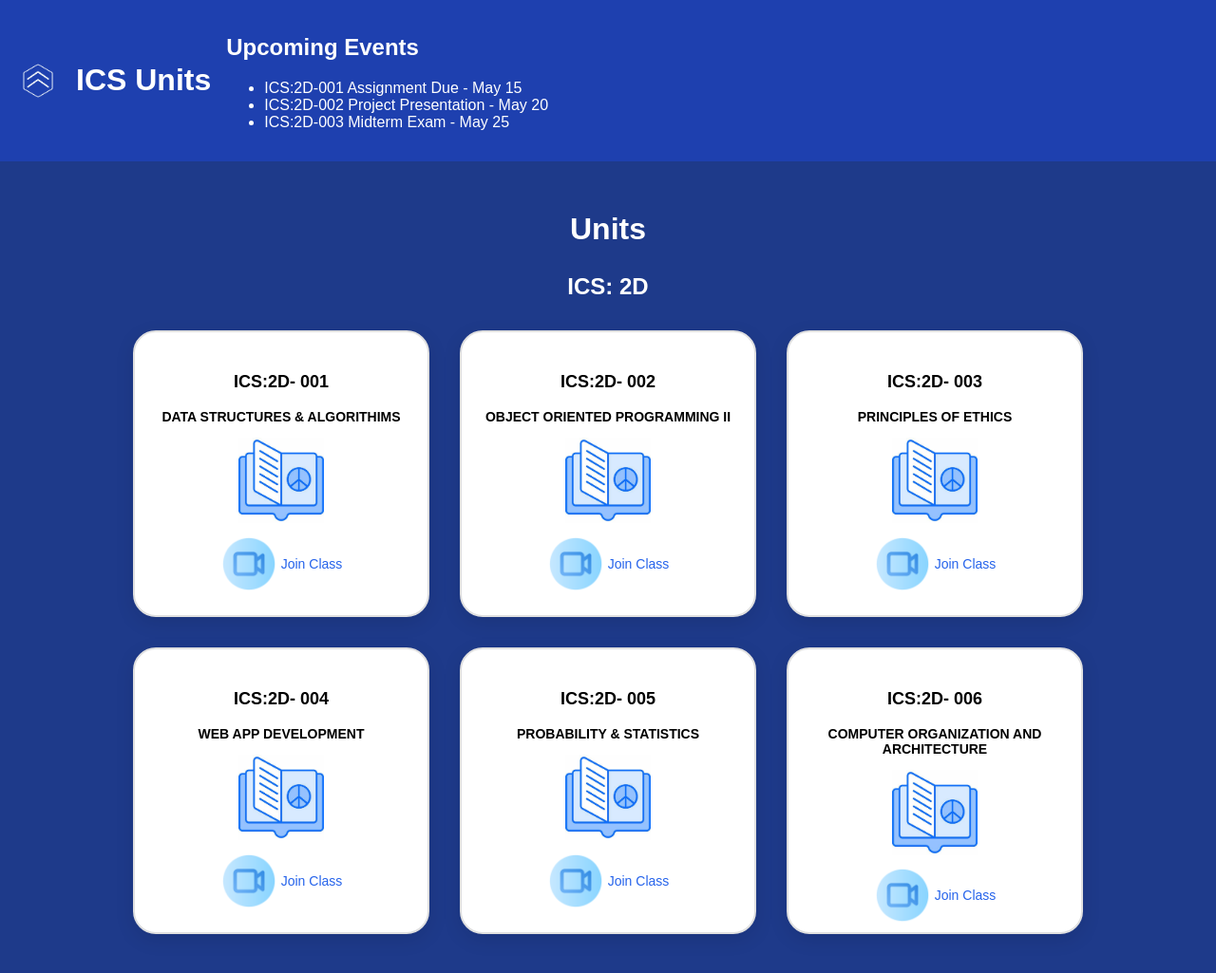
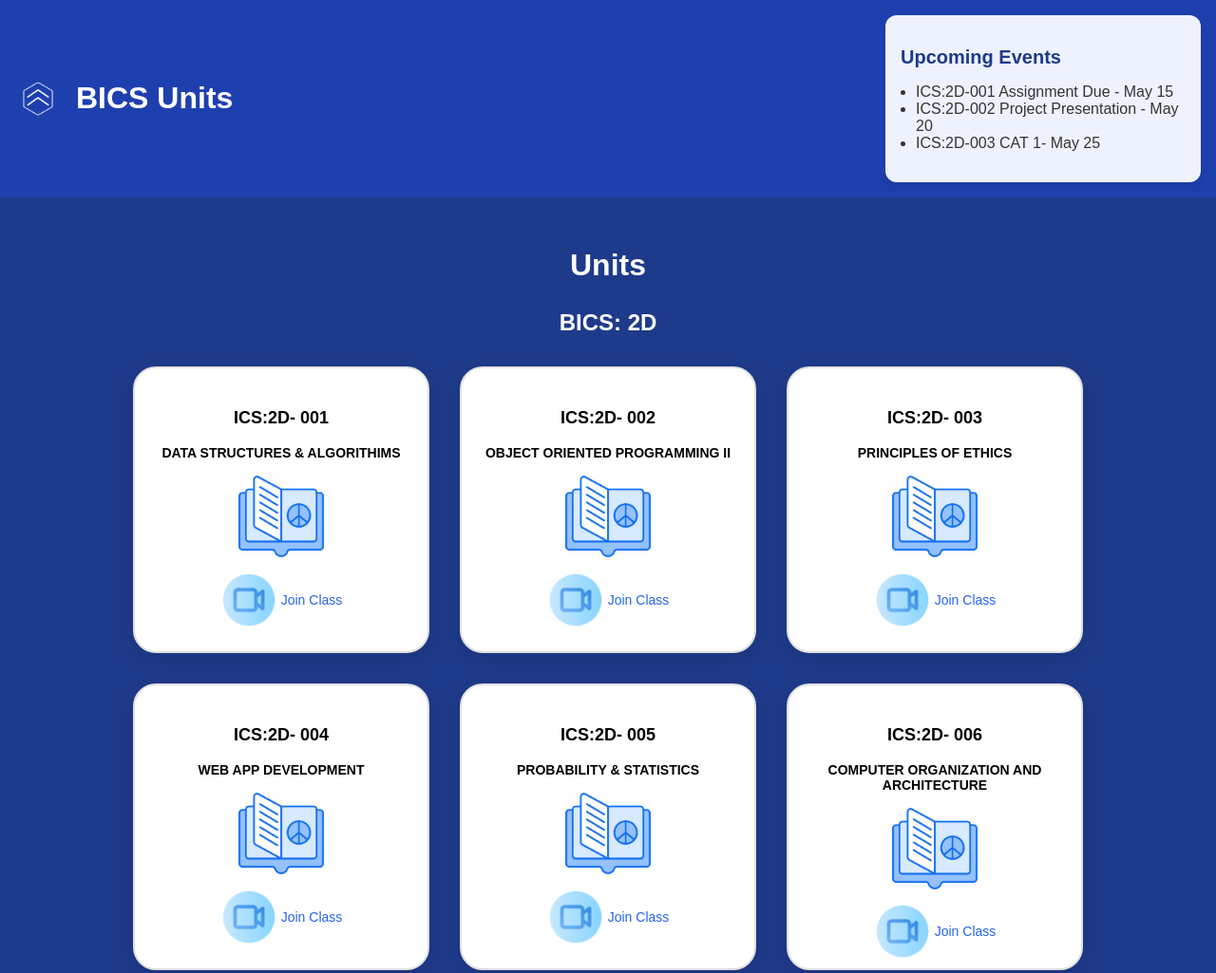
Before and after one commit to JeremiahSents/darasa-strath-final, a plain HTML site: page frontend-darasa/materials/student.html in a window 1280 px wide. Shown: the whole page at 95% size. Drawn offline with Linux system fonts and the light colour scheme.

Commit message:
Bg color for Upcoming events

```diff
--- a/frontend-darasa/materials/student.css
+++ b/frontend-darasa/materials/student.css
@@ -27,6 +27,36 @@ body.main-body{
 .site-title{
     font-size: 1.5rem;
     font-weight: bold;
+    color: white;
+    text-decoration: none;
+}
+
+.header-right{
+    margin-left: auto;
+}
+
+.events-box{
+    background-color:#eef2ff;
+    color: #333;
+    padding: 0.75rem;
+    border-radius: 0.75rem;
+    padding: 1rem;
+    box-shadow: 0 4px 10px rgba(0,0,0,0.1);
+    min-width: 250px;
+    max-width: 300px;
+}
+
+.events-title{
+    font-size: 1.25rem;
+    font-weight: bold;
+    margin-bottom: 0.5rem;
+    color: #1e3a8a;
+}
+
+.events-list{
+    list-style-type:disc;
+    padding-left: 1rem;
+    font-size: 0.87;
 }
 
 .container{
--- a/frontend-darasa/materials/student.html
+++ b/frontend-darasa/materials/student.html
@@ -4,8 +4,8 @@
 <head>
     <meta charset="UTF-8">
     <meta name="viewport" content="width=device-width, initial-scale=1.0">
-    <title>ICS 2D Classes</title>
-    <link rel=" stylesheet" href="student.css">
+    <title>BICS 2D Classes</title>
+    <link rel="stylesheet" href="student.css">
     <link rel="icon" href="/assets/images/logo_white.png">
 </head>
 
@@ -13,7 +13,7 @@
 
     <header class="header">
         <img src="logo_new-removebg-preview.png" alt="Logo" class="logo" />
-        <h1 class="">ICS Units</h1>
+        <h1 class="">BICS Units</h1>
 
         <div class="header-right">
             <div class="events-box">
@@ -21,7 +21,7 @@
                 <ul class="events-list">
                     <li>ICS:2D-001 Assignment Due - May 15</li>
                     <li>ICS:2D-002 Project Presentation - May 20</li>
-                    <li>ICS:2D-003 Midterm Exam - May 25</li>
+                    <li>ICS:2D-003 CAT 1- May 25</li>
                 </ul>
             </div>
         </div>
@@ -30,7 +30,7 @@
 
     <main class="container">
         <h1 class="main-heading">Units</h1>
-        <h2 class="sub-heading">ICS: 2D</h2>
+        <h2 class="sub-heading">BICS: 2D</h2>
 
         <div class="grid">
 
```
